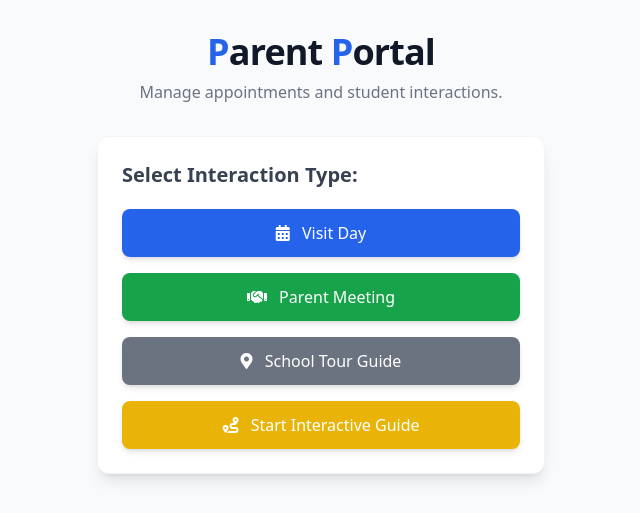
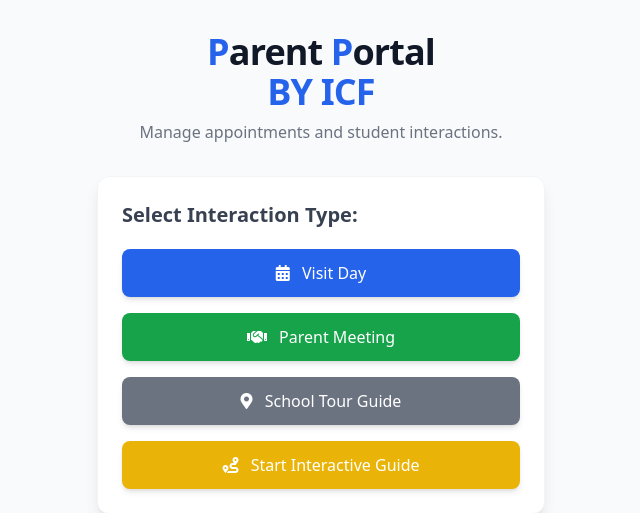
Before and after one commit to AIME-LOIC/MYSCHOOL, a FastAPI app: template templates/index.html in a window 1280 px wide. Shown: the top 513 px of the page, without its empty margins (319-959 px from the left). Run offline with FastAPI, Linux system fonts and the light colour scheme; the template is opened without the code that fills it, so the values that code supplies are empty; parts of the project's set-up code (start-up, migrations or seed data) failed here and were passed over; some libraries are stand-ins or nearby versions.

Commit message:
icf support

```diff
--- a/templates/index.html
+++ b/templates/index.html
@@ -76,7 +76,7 @@
 
     <div id="logo-page" class="fixed inset-0 flex items-center justify-center bg-white z-50 transition-opacity duration-500">
         <h1 class="portal-logo-text">
-            <!-- <span class="text-blue-600">P</span>arent <span class="text-blue-600">P</span>ortal -->
+            <span class="text-blue-600">P</span>arent <span class="text-blue-600">P</span>ortal &nbsp; | &nbsp;
              <span class="text-blue-600">ICF</span>
         </h1>
     </div>
@@ -96,6 +96,8 @@
         <header class="mb-8 text-center">
             <h1 class="text-4xl font-extrabold text-gray-900 tracking-tight">
                 <span class="text-blue-600">P</span>arent <span class="text-blue-600">P</span>ortal
+                <br>
+                <span class="text-blue-600">     BY ICF   </span>
             </h1>
             <p class="text-gray-500 mt-2">Manage appointments and student interactions.</p>
         </header>
```
